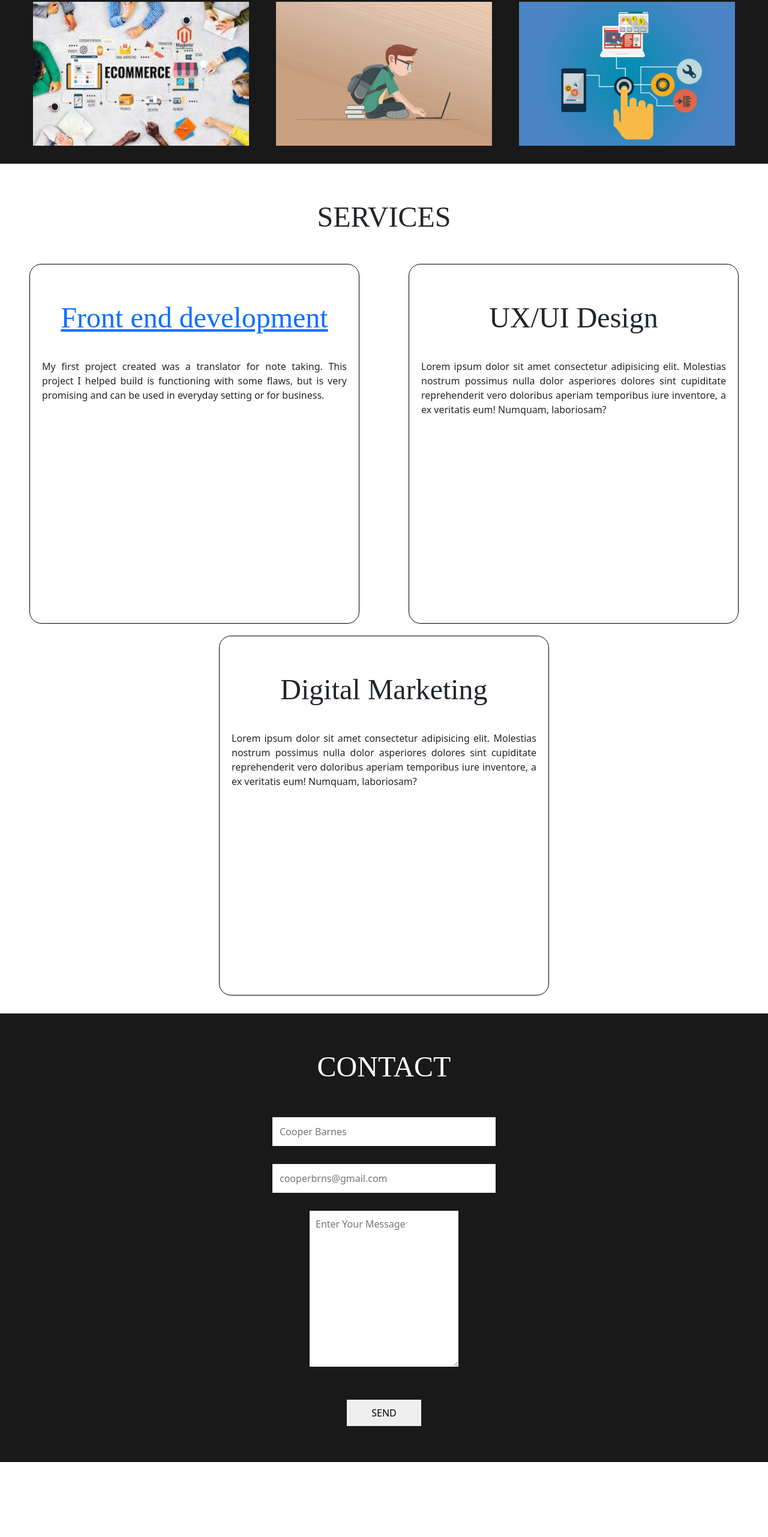
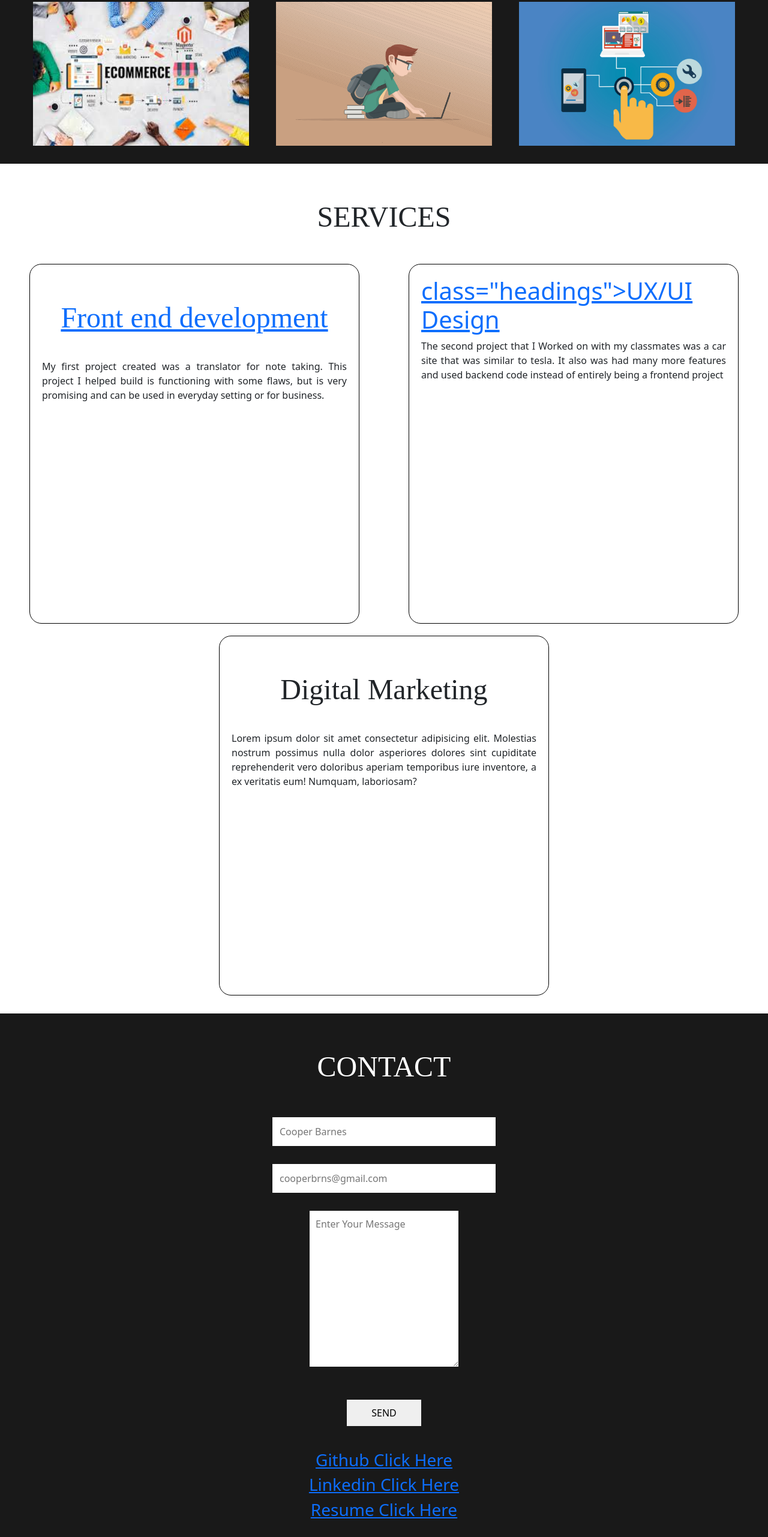
Before and after one commit to cbarnes1232/Porfolio, a plain HTML site: page assests/index.html in a window 1280 px wide. Shown: the part 3135-5698 px from the top of the page at 60% size. Before the commit the page ends 5573 px from the top, so only its background shows below. Drawn offline with nearby package versions, Linux system fonts and the light colour scheme.

Commit message:
added Links for Github linkedin and resume

```diff
--- a/assests/index.html
+++ b/assests/index.html
@@ -65,8 +65,12 @@
             </div>
 
         <div class="box">
-                <h1 class="headings">UX/UI Design</h1>
-                <p>Lorem ipsum dolor sit amet consectetur adipisicing elit. Molestias nostrum possimus nulla dolor asperiores dolores sint cupiditate reprehenderit vero doloribus aperiam temporibus iure inventore, a ex veritatis eum! Numquam, laboriosam?</p>
+            <a href="https://frozen-lake-03349.herokuapp.com/">
+                <h1> class="headings">UX/UI Design</h1>
+            </a>
+
+                <p>The second project that I Worked on with my classmates was a car site that was similar to tesla. It also was had many more features and used backend code instead of entirely being a frontend project</p>
+
             </div>
 
             <div class="box">
@@ -82,6 +86,13 @@
         placeholder="cooperbrns@gmail.com">
         <textarea name="msg" id="msg" cols="30" rows="10"placeholder="Enter Your Message"></textarea>
         <input type="submit" value="SEND"ID="send">
+        <a href="https://github.com/cbarnes1232">
+            <h3>Github Click Here</h3>
+        </a>
+        <a href="www.linkedin.com/in/cbarnes123">
+            <H3>Linkedin Click Here</H3></a>
+        <a href="https://1drv.ms/w/s!AoDNRQT1bzgIhAwtGKz5bziVUs2h?e=SeYdZX"><h3>Resume Click Here</h3></a>
+
     </form>
 </section>
 </body>
```
